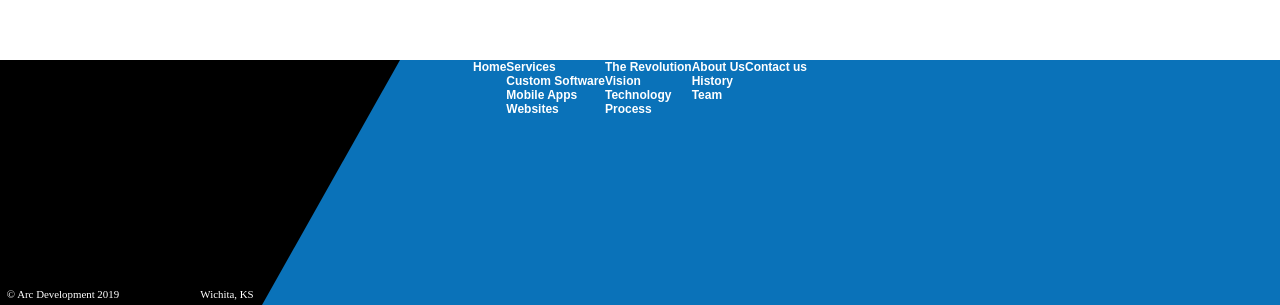
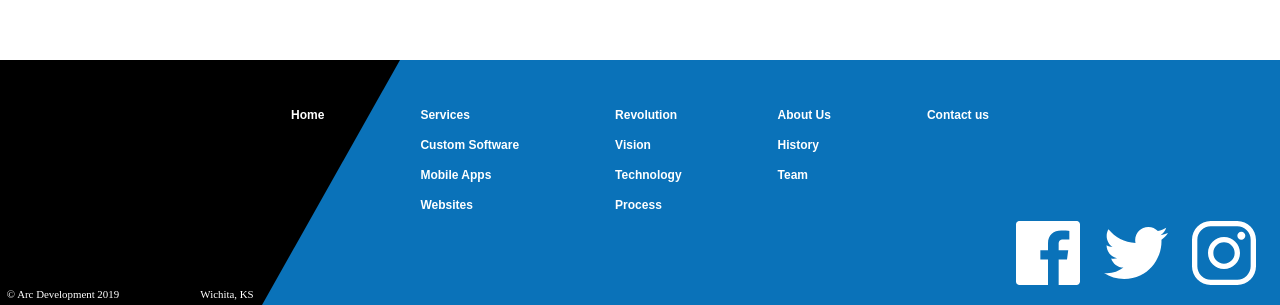
Before and after one commit to rashmitpankhania/arcapplication, a React (Create React App) app: page / in a window 1280 px wide. Shown: the part 1073-1378 px from the top of the page. Built offline with nearby package versions, Linux system fonts and the light colour scheme.

Commit message:
Footer.js done and dusted!!

```diff
--- a/src/components/App.js
+++ b/src/components/App.js
@@ -9,14 +9,27 @@ import theme from './ui/Theme';
 import { PageNames, Routes } from './Constants';
 import Footer from './ui/Footer';
 
-const App = () => (
+const App = () => {
+  const [value, setValue] = React.useState(0);
+  const [selectedIndex, setSelectedIndex] = React.useState(0);
+
+  return (
     <ThemeProvider theme={theme}>
       <BrowserRouter>
-      <Header />
+        <Header
+          value={value}
+          setValue={setValue}
+          selectedIndex={selectedIndex}
+          setSelectedIndex={setSelectedIndex}
+        />
         <Switch>
           <Route exact path={Routes.HOME} component={() => <h1 style={{ height: '1000px' }}>{PageNames.HOME}</h1>} />
           <Route exact path={Routes.SERVICES} component={() => <h1>{PageNames.SERVICES}</h1>} />
-        <Route exact path={Routes.MOBILE_APPS} component={() => <h1>{PageNames.MOBILE_APPS}</h1>} />
+          <Route
+            exact
+            path={Routes.MOBILE_APPS}
+            component={() => <h1>{PageNames.MOBILE_APPS}</h1>}
+          />
           <Route
             exact
             path={Routes.CUSTOM_SOFTWARE}
@@ -28,9 +41,13 @@ const App = () => (
           <Route exact path={Routes.CONTACT_US} component={() => <h1>{PageNames.CONTACT_US}</h1>} />
           <Route exact path={Routes.WEBSITES} component={() => <h1>{PageNames.WEBSITES}</h1>} />
         </Switch>
-      <Footer />
+        <Footer
+          setValue={setValue}
+          setSelectedIndex={setSelectedIndex}
+        />
       </BrowserRouter>
     </ThemeProvider>
   );
+};
 
 export default App;
--- a/src/components/Constants.js
+++ b/src/components/Constants.js
@@ -8,6 +8,11 @@ export const Routes = {
   ABOUT_US: '/about',
   CONTACT_US: '/contact',
   ESTIMATE: '/estimate',
+  VISION: '/vision',
+  TECHNOLOGY: '/technology',
+  PROCESS: '/process',
+  HISTORY: '/history',
+  TEAM: '/team',
 };
 
 export const PageNames = {
@@ -20,4 +25,15 @@ export const PageNames = {
   ABOUT_US: 'About Us',
   CONTACT_US: 'Contact Us',
   ESTIMATE: 'Free Estimate',
+  VISION: 'Vision',
+  TECHNOLOGY: 'Technology',
+  PROCESS: 'Process',
+  HISTORY: 'History',
+  TEAM: 'Team',
 };
+
+export const SocialMediaLinks = {
+  FACEBOOK: 'https://www.facebook.com',
+  TWITTER: 'https://www.twitter.com',
+  INSTAGRAM: 'https://www.instagram.com',
+};
--- a/src/components/ui/Footer.js
+++ b/src/components/ui/Footer.js
@@ -1,22 +1,37 @@
 import React from 'react';
 import makeStyles from '@material-ui/core/styles/makeStyles';
 import Grid from '@material-ui/core/Grid';
+import { Link } from 'react-router-dom';
+import PropTypes from 'prop-types';
+import Hidden from '@material-ui/core/Hidden';
 import footerAdornment from '../../assets/Footer Adornment.svg';
+import facebook from '../../assets/facebook.svg';
+import twitter from '../../assets/twitter.svg';
+import instagram from '../../assets/instagram.svg';
+
 // eslint-disable-next-line import/named
 import { ServicesMenu } from './Header';
+import { PageNames, Routes, SocialMediaLinks } from '../Constants';
 
 const RevolutionMenu = [
-  'The Revolution', 'Vision', 'Technology', 'Process',
+  { name: PageNames.REVOLUTION, route: Routes.REVOLUTION },
+  { name: PageNames.VISION, route: Routes.VISION },
+  { name: PageNames.TECHNOLOGY, route: Routes.TECHNOLOGY },
+  { name: PageNames.PROCESS, route: Routes.PROCESS },
 ];
 
 const AboutUsMenu = [
-  'About Us', 'History', 'Team',
+  { name: PageNames.ABOUT_US, route: Routes.ABOUT_US },
+  { name: PageNames.HISTORY, route: Routes.HISTORY },
+  { name: PageNames.TEAM, route: Routes.TEAM },
 ];
 
 const useStyles = makeStyles((theme) => ({
   footer: {
     backgroundColor: theme.palette.common.arcBlue,
     width: '100%',
+    zIndex: 1302,
+    position: 'relative',
   },
   adornment: {
     width: '25em',
@@ -27,8 +42,6 @@ const useStyles = makeStyles((theme) => ({
     [theme.breakpoints.down('xs')]: {
       width: '15em',
     },
-    zIndex: 1302,
-    position: 'relative',
   },
   mainContainer: {
     position: 'absolute',
@@ -38,49 +51,139 @@ const useStyles = makeStyles((theme) => ({
     fontFamily: 'Arial',
     fontSize: '0.75rem',
     fontWeight: 'bold',
+    textDecoration: 'none',
+  },
+  gridItem: {
+    margin: '3em',
+  },
+  icon: {
+    height: '4em',
+    width: '4em',
+    [theme.breakpoints.down('xs')]: {
+      height: '2.5em',
+      width: '2.5em',
+    },
+  },
+  iconContainer: {
+    position: 'absolute',
+    marginTop: '-6em',
+    right: '1.5em',
+    [theme.breakpoints.down('xs')]: {
+      right: '0.6em',
+    },
   },
 }));
 
-const Footer = () => {
+const Footer = (props) => {
   const classes = useStyles();
+  const { setValue, setSelectedIndex } = props;
   return (
     <footer className={classes.footer}>
+      <Hidden mdDown>
         <Grid container className={classes.mainContainer} justify="center">
-        <Grid item>
-          <Grid container direction="column">
-            <Grid item className={classes.link}>Home</Grid>
+          <Grid item className={classes.gridItem}>
+            <Grid container direction="column" spacing={2}>
+              <Grid
+                onClick={() => setValue(0)}
+                item
+                className={classes.link}
+                component={Link}
+                to={Routes.HOME}
+              >
+                Home
               </Grid>
             </Grid>
-        <Grid item>
-          <Grid container direction="column">
+          </Grid>
+          <Grid item className={classes.gridItem}>
+            <Grid container direction="column" spacing={2}>
               {ServicesMenu.map((obj) => (
-              <Grid item className={classes.link}>{obj.name}</Grid>
+                <Grid
+                  onClick={() => {
+                    setValue(obj.activeIndex);
+                    setSelectedIndex(obj.selectedIndex);
+                  }}
+                  key={obj.name}
+                  item
+                  className={classes.link}
+                  component={Link}
+                  to={obj.route}
+                >
+                  {obj.name}
+                </Grid>
               ))}
             </Grid>
           </Grid>
-        <Grid item>
-          <Grid container direction="column">
-            {RevolutionMenu.map((name) => (
-              <Grid item className={classes.link}>{name}</Grid>
+          <Grid item className={classes.gridItem}>
+            <Grid container direction="column" spacing={2}>
+              {RevolutionMenu.map((obj) => (
+                <Grid
+                  onClick={() => setValue(2)}
+                  key={obj.name}
+                  item
+                  className={classes.link}
+                  component={Link}
+                  to={Routes.REVOLUTION}
+                >
+                  {obj.name}
+                </Grid>
               ))}
             </Grid>
           </Grid>
-        <Grid item>
-          <Grid container direction="column">
-            {AboutUsMenu.map((name) => (
-              <Grid item className={classes.link}>{name}</Grid>
+          <Grid item className={classes.gridItem}>
+            <Grid container direction="column" spacing={2}>
+              {AboutUsMenu.map((obj) => (
+                <Grid
+                  onClick={() => setValue(3)}
+                  key={obj.name}
+                  item
+                  className={classes.link}
+                  component={Link}
+                  to={Routes.ABOUT_US}
+                >
+                  {obj.name}
+                </Grid>
               ))}
             </Grid>
           </Grid>
-        <Grid item>
-          <Grid container direction="column">
-            <Grid item className={classes.link}>Contact us</Grid>
+          <Grid item className={classes.gridItem}>
+            <Grid container direction="column" spacing={2}>
+              <Grid
+                onClick={() => setValue(4)}
+                item
+                className={classes.link}
+                component={Link}
+                to={Routes.CONTACT_US}
+              >
+                Contact us
               </Grid>
             </Grid>
           </Grid>
+        </Grid>
+      </Hidden>
       <img src={footerAdornment} alt="black sexy slash" className={classes.adornment} />
+      <Grid container className={classes.iconContainer} justify="flex-end" spacing={3}>
+        <Grid item component="a" href={SocialMediaLinks.FACEBOOK} rel="noopener noreferrer" target="_blank">
+          <img src={facebook} alt="facebook logo" className={classes.icon} />
+        </Grid>
+        <Grid item component="a" href={SocialMediaLinks.TWITTER} rel="noopener noreferrer" target="_blank">
+          <img src={twitter} alt="twitter logo" className={classes.icon} />
+        </Grid>
+        <Grid item component="a" href={SocialMediaLinks.INSTAGRAM} rel="noopener noreferrer" target="_blank">
+          <img src={instagram} alt="instagram logo" className={classes.icon} />
+        </Grid>
+      </Grid>
     </footer>
   );
 };
 
 export default Footer;
+
+Footer.propTypes = {
+  setValue: PropTypes.func,
+  setSelectedIndex: PropTypes.func,
+};
+
+Footer.defaultProps = {
+  setValue: undefined,
+  setSelectedIndex: undefined,
+};
--- a/src/components/ui/Header.js
+++ b/src/components/ui/Header.js
@@ -17,6 +17,7 @@ import MenuIcon from '@material-ui/icons/Menu';
 import ListItem from '@material-ui/core/ListItem';
 import List from '@material-ui/core/List';
 import ListItemText from '@material-ui/core/ListItemText';
+import PropTypes from 'prop-types';
 import { PageNames, Routes } from '../Constants';
 import logo from '../../assets/logo.svg';
 
@@ -147,15 +148,16 @@ const ElevationScroll = (props) => {
   });
 };
 
-const Header = () => {
+const Header = (props) => {
+  const {
+    value, setValue, selectedIndex, setSelectedIndex,
+  } = props;
   const classes = useStyles();
   // noinspection JSUnresolvedVariable
   const iOS = process.browser && /iPad|iPhone|iPod/.test(navigator.userAgent);
 
-  const [value, setValue] = React.useState(0);
   const [anchorEl, setAnchorEl] = React.useState(null);
   const [openMenu, setOpenMenu] = React.useState(false);
-  const [selectedIndex, setSelectedIndex] = React.useState(0);
   const [openDrawer, setOpenDrawer] = React.useState(false);
 
   const theme = useTheme();
@@ -205,7 +207,7 @@ const Header = () => {
           break;
       }
     });
-  }, [value, ServicesMenu, BaseMenu, selectedIndex]);
+  }, [value, BaseMenu, selectedIndex, setValue, setSelectedIndex]);
 
   const tabView = (
     <>
@@ -343,3 +345,17 @@ const Header = () => {
   );
 };
 export default Header;
+
+Header.propTypes = {
+  value: PropTypes.number,
+  setValue: PropTypes.func,
+  selectedIndex: PropTypes.number,
+  setSelectedIndex: PropTypes.func,
+};
+
+Header.defaultProps = {
+  value: 0,
+  selectedIndex: 0,
+  setValue: undefined,
+  setSelectedIndex: undefined,
+};
```
Also changed, not shown: package.json (+4 -4 lines), 1 other file (tests, documents, lock files or other folders). Lines whose indentation alone changed are shown as unchanged.
